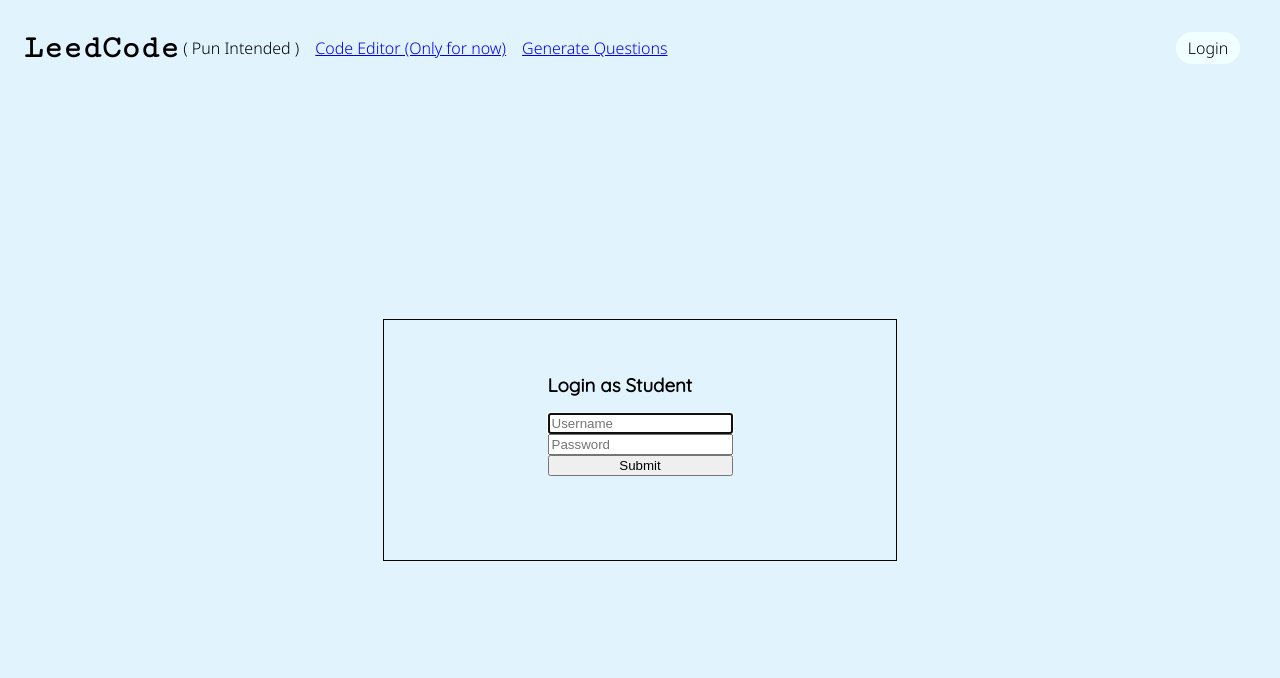
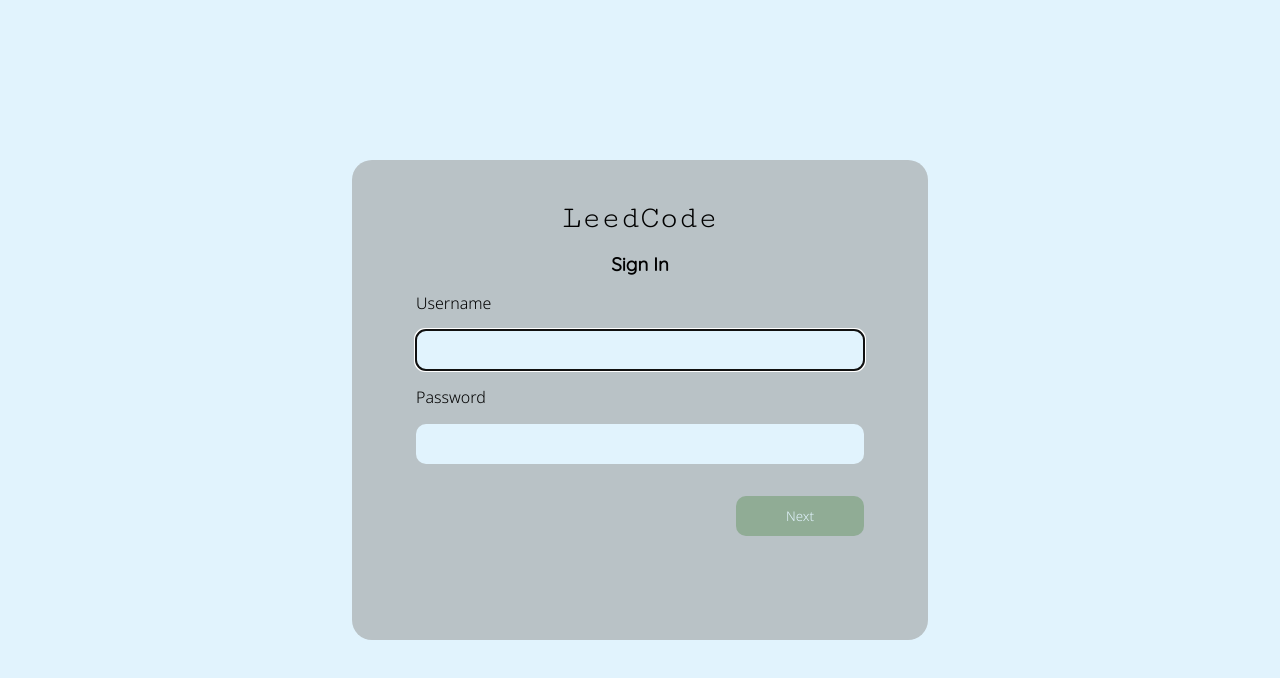
Before and after one commit to lazim17/LeedCode, a React (Create React App) app: page /login/student in a window 1280 px wide. Shown: the top 678 px of the page. Built offline with nearby package versions, Linux system fonts and the light colour scheme.

Commit message:
Context api, Login css, Dashboard jsx

```diff
--- a/src/App.jsx
+++ b/src/App.jsx
@@ -2,6 +2,7 @@ import React from "react";
 import CodeEditor from "./CodeEditor/CodeEditor";
 import Navbar from "./NavBar/navbar";
 import { Route, Routes } from "react-router-dom";
+import { Outlet } from "react-router";
 import StudentLogin from "./LoginForms/StudentLogin";
 import StudentDashboard from "./LoginForms/StudentDashboard";
 import EmployerLogin from "./LoginForms/EmployerLogin";
@@ -9,19 +10,31 @@ import LoginSelect from "./LoginForms/LoginSelect";
 import HomePage from "./Homepage/HomePage";
 import Generate from "./Generate/Generate";
 
+//Authentication Context
+import { AuthProvider } from "./context/AuthProvider";
+
 export default function App() {
   return (
-    <div>
-      <Navbar />
+    <AuthProvider>
       <Routes>
-        <Route path="/" element={<HomePage />} />
+        <Route
+          element={
+            <>
+              <Navbar />
+              <Outlet />
+            </>
+          }
+        >
+          <Route path="/" element={<HomePage />} />
+          <Route path="/generate" element={<Generate />} />
+          <Route path="/login" element={<LoginSelect />} />
+        </Route>
+
         <Route path="/question" element={<CodeEditor />} />
-        <Route path="/generate" element={<Generate />} />
-        <Route path="/login" element={<LoginSelect />} />
         <Route path="/login/student" element={<StudentLogin />} />
         <Route path="/student" element={<StudentDashboard />} />
         <Route path="/login/employer" element={<EmployerLogin />} />
       </Routes>
-    </div>
+    </AuthProvider>
   );
 }
--- a/src/CodeEditor/CodeEditor.css
+++ b/src/CodeEditor/CodeEditor.css
@@ -19,9 +19,11 @@ h2{
   margin: 0;
   font-family: 'Cutive Mono';
   font-size: 2rem;
+  font-weight: 300;
 }
 h3{
   font-family: 'Quicksand';
+  font-weight: 700;
 }
 
 .canvas{
--- a/src/LoginForms/EmployerLogin.jsx
+++ b/src/LoginForms/EmployerLogin.jsx
@@ -2,13 +2,16 @@ import React from "react";
 
 export default function EmployerLogin() {
   return (
-    <div className="container-login body">
+    <div className="container-login">
       <div className="login-card">
         <form>
-          <h3>Login as Employer</h3>
-          <input type="text" placeholder="Username" />
-          <input type="password" placeholder="Password" />
-          <input type="button" value={"Submit"} />
+          <h2>LeedCode</h2>
+          <h3>Sign In</h3>
+          <label htmlFor="username">Username</label>
+          <input type="text" />
+          <label htmlFor="Password">Password</label>
+          <input type="password"/>
+          <input type="button" className="submit-button" value={"Submit"} />
         </form>
       </div>
     </div>
--- a/src/LoginForms/Login.css
+++ b/src/LoginForms/Login.css
@@ -35,23 +35,42 @@
 
 .container-login{
     width: 100vw;
-    height: 80vh;
+    height: 100vh;
     display: flex;
     align-items: center;
     justify-content: center;
 }
-.login-card h3{
+.login-card h3,.login-card h2{
     margin:  0 0 2vh 0;
+    text-align: center;
 }
 .login-card{
-    height: 30vh;
-    width: 40vw;
-    border: 1px solid black;
+    height: 60vh;
+    width: 45vw;
+    background-color: #B9C2C6;
     display: flex;
     align-items: center;
     justify-content: center;
+    border-radius: 20px;
 }
 .container-login form{
     display: flex;
     flex-direction: column;
+    width: 35vw;
+    height: 50vh;
 }
+.container-login form input{
+    background-color: #E1F3FD;
+    font-family: 'Noto Sans';
+    border: none;
+    border-radius: 10px;
+    height: 2.5rem;
+    padding: 0 1rem;
+    margin: 1rem 0;
+}
+.container-login .submit-button{
+    background-color: #90AC95;
+    color: #E1F3FD;
+    width: 10vw;
+    align-self: flex-end;
+}
--- a/src/LoginForms/StudentDashboard.jsx
+++ b/src/LoginForms/StudentDashboard.jsx
@@ -1,9 +1,13 @@
-import React from 'react'
+import React, { useContext } from "react";
+import AuthContext from "../context/AuthProvider";
 
 export default function StudentDashboard() {
+  const { auth } = useContext(AuthContext);
+
+  console.log(auth)
   return (
-    <div className='body'>
+    <div className="body">
       <h3>Welcome Arjun</h3>
     </div>
-  )
+  );
 }
--- a/src/LoginForms/StudentLogin.jsx
+++ b/src/LoginForms/StudentLogin.jsx
@@ -1,10 +1,12 @@
-import React, { useState, useRef, useEffect } from "react";
+import React, { useState, useRef, useEffect, useContext } from "react";
 import axios from "axios"; // Import Axios
+import AuthContext from "../context/AuthProvider";
 
 export default function StudentLogin() {
   //ref for Username and Password
   const userRef = useRef();
   const pwRef = useRef();
+  const { setAuth } = useContext(AuthContext);
 
   //Username, Password and Error Message State
   const [loginData, setLoginData] = useState({ username: "", password: "" });
@@ -25,7 +27,9 @@ export default function StudentLogin() {
 
       if (response.status === 200) {
         const data = response.data;
-        console.log(data);
+
+        //Setting Context for Authentication
+        setAuth({ success: true, loginData, data });
       }
     } catch (error) {
       setError(error.response.data.message);
@@ -33,30 +37,31 @@ export default function StudentLogin() {
   };
 
   return (
-    <div className="container-login body">
+    <div className="container-login">
       <div className="login-card">
         <form>
-          <h3>Login as Student</h3>
+          <h2>LeedCode</h2>
+          <h3>Sign In</h3>
+          <label htmlFor="username">Username</label>
           <input
             type="text"
             value={loginData.username}
             onChange={(e) =>
               setLoginData({ ...loginData, username: e.target.value })
             }
-            placeholder="Username"
             required
             ref={userRef}
           />
+          <label htmlFor="Password">Password</label>
           <input
             type="password"
             value={loginData.password}
             onChange={(e) =>
               setLoginData({ ...loginData, password: e.target.value })
             }
-            placeholder="Password"
             ref={pwRef}
           />
-          <input type="button" onClick={handleLogin} value={"Submit"} />
+          <input type="button" className="submit-button" onClick={handleLogin} value={"Next"} />
           <p>{error}</p>
         </form>
       </div>
--- /dev/null
+++ b/src/context/AuthProvider.jsx
@@ -0,0 +1,19 @@
+import { createContext, useState } from "react";
+
+//Creating AuthContext
+const AuthContext = createContext({});
+
+export const AuthProvider = ({ children }) => {
+  //UseState for Auth Values
+  const [auth, setAuth] = useState({
+    success:false
+  });
+  console.log(auth)
+  return (
+    <AuthContext.Provider value={{ auth, setAuth }}>
+      {children}
+    </AuthContext.Provider>
+  );
+};
+
+export default AuthContext;
--- a/src/index.css
+++ b/src/index.css
@@ -1,9 +1,11 @@
 @import url('https://fonts.googleapis.com/css2?family=Cutive+Mono&family=Noto+Sans:wght@300&family=Quicksand&display=swap');
-
+html{
+  -webkit-font-smoothing: antialiased;
+  -moz-osx-font-smoothing: antialiased;
+  font-smooth: always;
+}
 body {
   margin: 0;
-  -webkit-font-smoothing: antialiased;
-  -moz-osx-font-smoothing: grayscale;
 }
 
 code {
```
